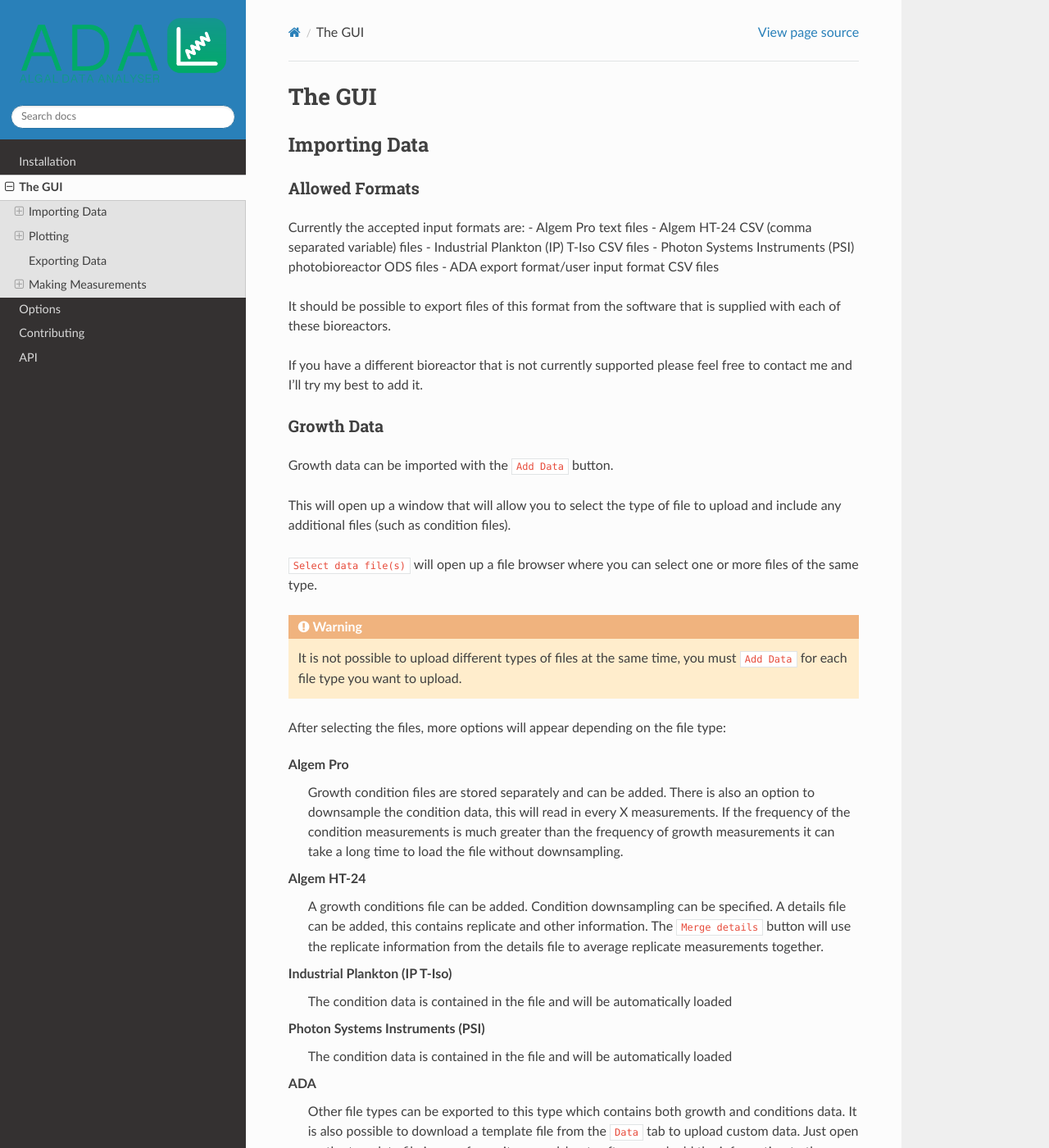
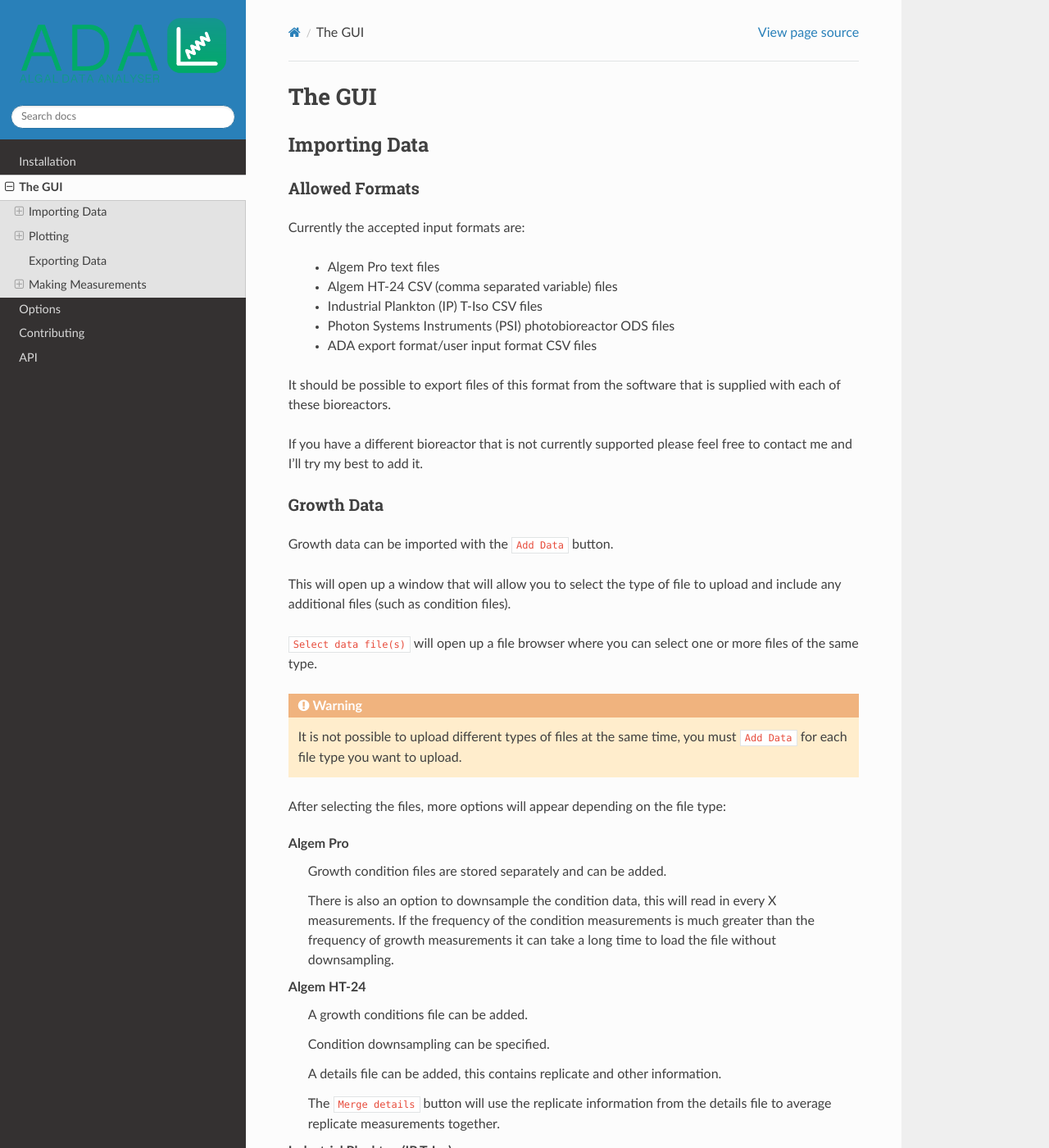
Before and after one commit to tgrbrooks/ADA, a Sphinx documentation site: the page built from docs/gui.rst, in a window 1280 px wide and 1400 px high. Shown: the whole window at 82% size. Built offline with Sphinx 7.4.7 and the Read the Docs theme 2.0.0, drawn with Linux system fonts in a browser that asks for light colours; some of the changed text lies outside the part shown.

```diff
--- a/docs/gui.rst
+++ b/docs/gui.rst
@@ -9,11 +9,12 @@ Importing Data
 Allowed Formats
 '''''''''''''''
 Currently the accepted input formats are:
-- Algem Pro text files
-- Algem HT-24 CSV (comma separated variable) files
-- Industrial Plankton (IP) T-Iso CSV files
-- Photon Systems Instruments (PSI) photobioreactor ODS files
-- ADA export format/user input format CSV files
+
+ * Algem Pro text files
+ * Algem HT-24 CSV (comma separated variable) files
+ * Industrial Plankton (IP) T-Iso CSV files
+ * Photon Systems Instruments (PSI) photobioreactor ODS files
+ * ADA export format/user input format CSV files
 
 It should be possible to export files of this format from the software that is supplied with each of these bioreactors.
 
@@ -34,12 +35,16 @@ After selecting the files, more options will appear depending on the file type:
 
 Algem Pro
     Growth condition files are stored separately and can be added.
+
     There is also an option to downsample the condition data, this will read in every X measurements. If the frequency of the condition measurements is much greater than the frequency of growth measurements it can take a long time to load the file without downsampling.
 
 Algem HT-24
     A growth conditions file can be added.
+
     Condition downsampling can be specified.
+
     A details file can be added, this contains replicate and other information.
+
     The ``Merge details`` button will use the replicate information from the details file to average replicate measurements together.
 
 Industrial Plankton (IP T-Iso)
@@ -50,6 +55,7 @@ Photon Systems Instruments (PSI)
 
 ADA
     Other file types can be exported to this type which contains both growth and conditions data.
+
     It is also possible to download a template file from the ``Data`` tab to upload custom data. Just open up the template file in your favourite spreadsheet software and add the information to the indicated locations and then load in the data with the ``ADA`` option.
 
 Hit the ``Load`` button to upload the files, they should appear in the box below the ``Add Data`` button and the condition data will appear in the box below that.
@@ -97,10 +103,11 @@ Fitting
 You can fit curves to the growth data with the ``Fit`` button.
 
 The available fits are (:math:`y` = growth data, :math:`x` = time data):
-- Flat line :math:`y = p_{0}`
-- Linear :math:`y = p_{1}x + p_{0}`
-- Quadratic :math:`y = p_{2}x^2 + p_{1}x + p_{0}`
-- Exponential :math:`y = p_{0}e^{p_{1}x}`
+
+* Flat line :math:`y = p_{0}`
+* Linear :math:`y = p_{1}x + p_{0}`
+* Quadratic :math:`y = p_{2}x^2 + p_{1}x + p_{0}`
+* Exponential :math:`y = p_{0}e^{p_{1}x}`
 
 To a Table
 ''''''''''
--- a/docs/options.rst
+++ b/docs/options.rst
@@ -117,6 +117,7 @@ Modify the cosmetics of the plot.
 ``Style``
 '''''''''
 Change the default colour scheme of the plot. The available options are:
+
 * ``default``: the default matplotlib style.
 * ``grayscale``: a colour scheme appropriate for black and white printing
 * ``colour blind``: a scheme easily differentiated by people with colour blindness
@@ -143,6 +144,7 @@ Change the width of the curves.
 Change the colour of the condition Y axis.
 
 ``Grid``
+''''''''
 Toggle a grid on/off on the plot.
 
 Stats
```
Also changed, not shown: docs/api.rst (+9 -9 lines).
